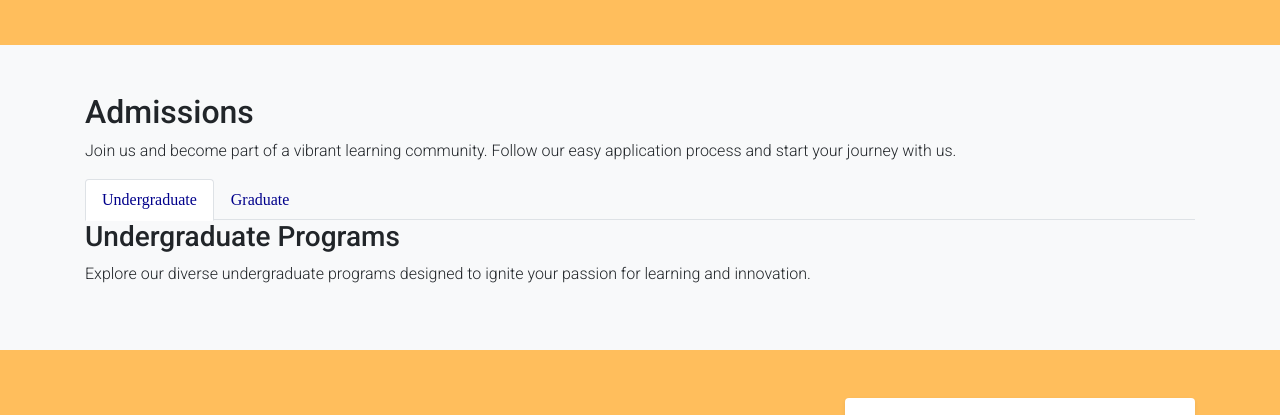
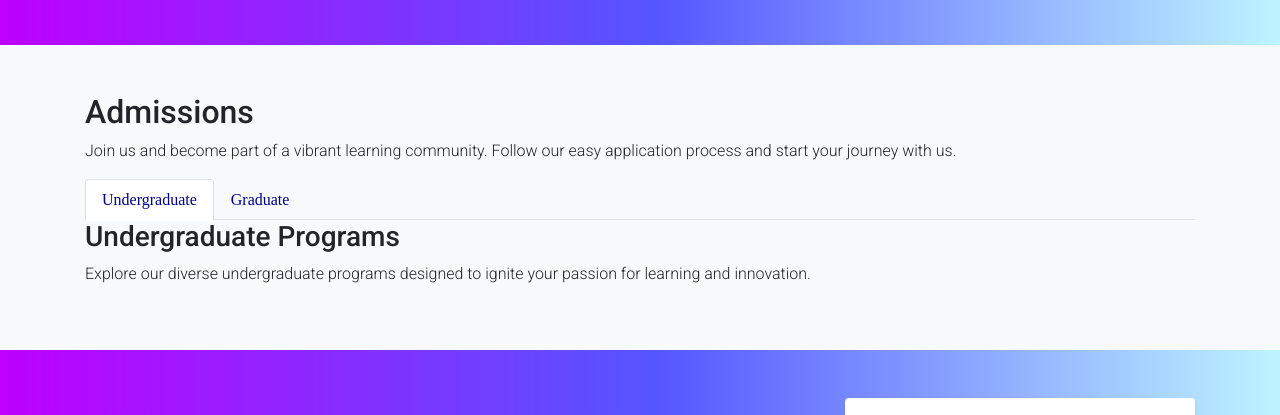
Before and after one commit to kanhaiya880/gem_classes, a plain HTML site: page index.html in a window 1280 px wide. Shown: the part 1070-1485 px from the top of the page. Drawn offline with nearby package versions, Linux system fonts and the light colour scheme.

Commit message:
added grident color

```diff
--- a/index.html
+++ b/index.html
@@ -82,7 +82,8 @@
 
         /* my css */
         body {
-            background-color: rgb(255, 190, 92) !important;
+            background: rgb(190, 0, 255);
+            background: linear-gradient(90deg, rgba(190, 0, 255, 1) 0%, rgba(85, 85, 255, 1) 51%, rgba(190, 244, 255, 1) 100%) !important;
         }
 
         .nav-link,
```
